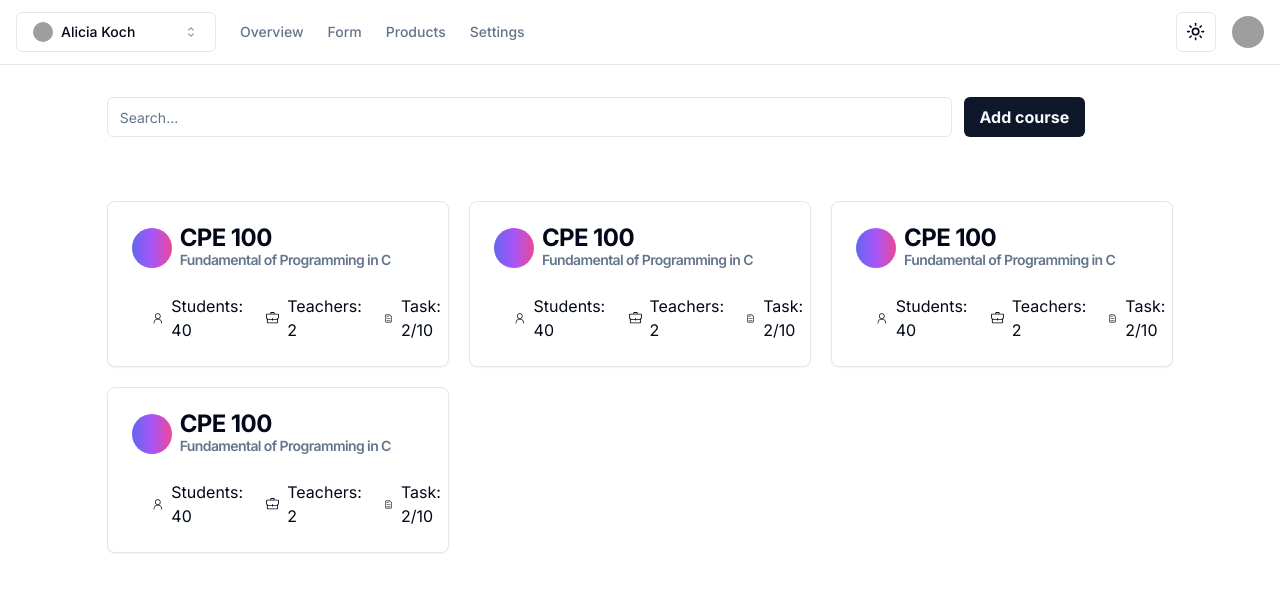
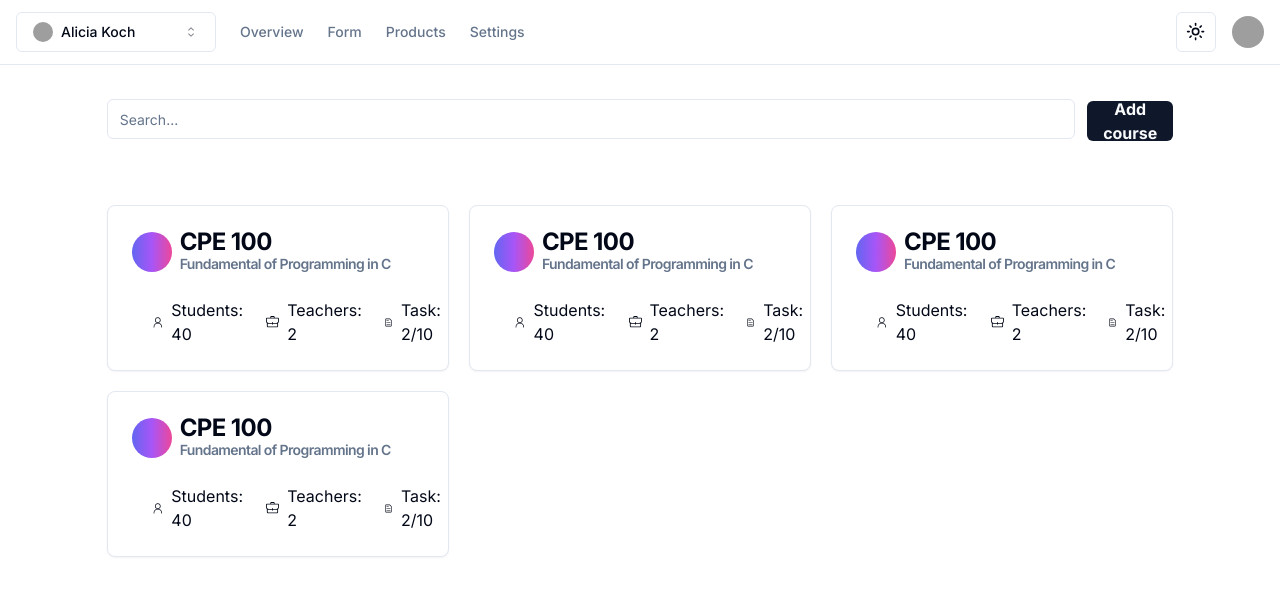
Before and after one commit to team-inu/inu-garden, a Next.js app: page /course in a window 1280 px wide. Shown: the top 596 px of the page. Built offline with nearby package versions, Linux system fonts and the light colour scheme; grey boxes are pictures that could not be loaded.

Commit message:
feat: add link to coures page

```diff
--- a/app/(main)/course/page.tsx
+++ b/app/(main)/course/page.tsx
@@ -5,13 +5,16 @@ import { Input } from "@/components/ui/input";
 const CoursePage = () => {
   return (
     <div className="w-10/12 mx-auto py-8">
-      <div className="mb-16 flex items-center  space-x-3">
+      <div className="mb-16 flex items-center justify-between w-full space-x-3 mx-auto">
+        <div className="w-full">
         <Input
           type="search"
           placeholder="Search..."
-          className="dark:bg-input"
+          className="dark:bg-input "
         />
-        <div className="w-1/4">
+        </div>
+
+        <div className="w-1/12">
           <Button variant={"default"} className="text-base font-bold">
             Add course
           </Button>
--- a/app/page.tsx
+++ b/app/page.tsx
@@ -1,6 +1,7 @@
 "use client";
 import { motion } from "framer-motion";
 import Image from "next/image";
+import Link from "next/link";
 import { useEffect, useMemo, useRef, useState } from "react";
 
 const emojiCharacters = ['😂', '🥶', '🥵', '🤣', '😭', '😘', '🥰', '😍', '😊', '😁', '🥺',  '🤗', '🤔',  '😳', '🥳', '😎']
@@ -70,7 +71,7 @@ export default function Home() {
         <div className="flex flex-col items-start">
           <div className="flex flex-row">
             <div className="font-bold text-2xl text-white select-none">
-              Inu【犬】
+              <Link href={"/homepage"}>Inu【犬】</Link>
             </div>
             {emojiComponent}
           </div>
--- a/components/features/course/course-card.tsx
+++ b/components/features/course/course-card.tsx
@@ -8,9 +8,11 @@ import {
   CardTitle,
 } from "@/components/ui/card";
 import { BackpackIcon, FileTextIcon, PersonIcon } from "@radix-ui/react-icons";
+import Link from "next/link";
 
 const CourseCard = () => {
   return (
+   <Link href="/homepage">
     <Card className="hover:opacity-70 transition-opacity ease-in-out duration-300 cursor-pointer ">
       <CardHeader>
         <CardTitle className="flex items-center space-x-2">
@@ -38,6 +40,7 @@ const CourseCard = () => {
         </div>
       </CardContent>
     </Card>
+   </Link>
   );
 };
 
```
